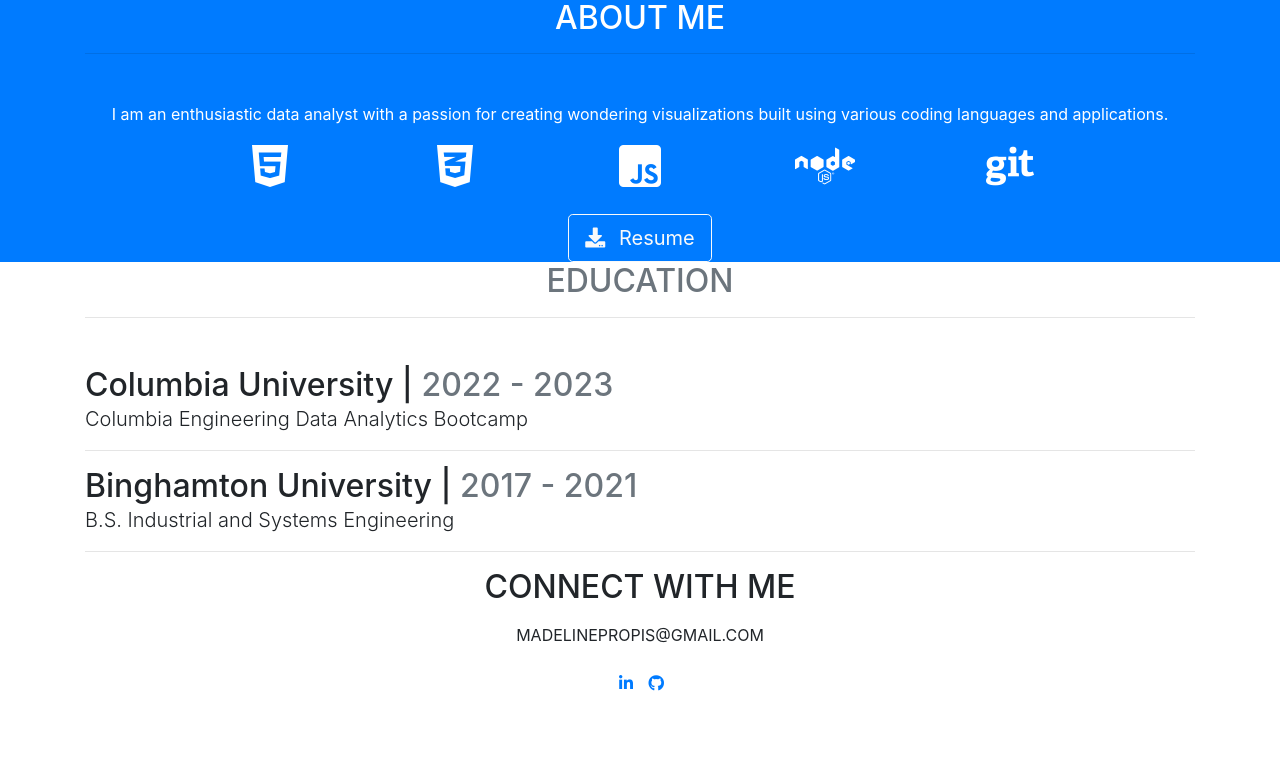
After one commit to madelinepropis/Mission-to-Mars, a Flask app: template templates/portfolio.html in a window 1280 px wide. The commit adds this page. Shown: the part 1161-1928 px from the top of the page. Run offline with Flask 2, Linux system fonts and the light colour scheme; the template is opened without the code that fills it, so the values that code supplies are empty; some libraries are stand-ins or nearby versions.

Commit message:
add files

```diff
--- /dev/null
+++ b/templates/portfolio.html
@@ -0,0 +1,477 @@
+<!DOCTYPE html>
+<html lang="en">
+
+<head>
+    <meta charset="utf-8" />
+    <meta name="viewport" content="width=device-width, initial-scale=1, shrink-to-fit=no" />
+    <meta name="description" content="" />
+    <meta name="author" content="" />
+
+    <title>Madeline Propis | Portfolio</title>
+
+    <!-- Bootstrap CSS -->
+    <link rel="stylesheet" href="https://stackpath.bootstrapcdn.com/bootstrap/4.3.1/css/bootstrap.min.css"
+        integrity="sha384-ggOyR0iXCbMQv3Xipma34MD+dH/1fQ784/j6cY/iJTQUOhcWr7x9JvoRxT2MZw1T" crossorigin="anonymous" />
+
+    <!-- Font Awesome -->
+    <link rel="stylesheet" href="https://use.fontawesome.com/releases/v5.8.1/css/all.css"
+        integrity="sha384-50oBUHEmvpQ+1lW4y57PTFmhCaXp0ML5d60M1M7uH2+nqUivzIebhndOJK28anvf" crossorigin="anonymous" />
+
+    <!-- Google Font -->
+    <link href="https://fonts.googleapis.com/css?family=Roboto:100,300,400,500,700" rel="stylesheet" />
+
+    <!-- Custom styles for this template -->
+    <link href="assets/css/styles.css" rel="stylesheet" />
+</head>
+
+<body id="page-top">
+    <!-- Navbar -->
+    <nav class="navbar navbar-expand-lg bg-dark fixed-top text-uppercase" id="mainNav">
+        <div class="container">
+            <button class="navbar-toggler navbar-toggler-right text-uppercase text-white rounded" type="button"
+                data-toggle="collapse" data-target="#navbarResponsive" aria-controls="navbarResponsive"
+                aria-expanded="false" aria-label="Toggle navigation">
+                <i class="fas fa-bars"></i>
+            </button>
+            <div class="collapse navbar-collapse" id="navbarResponsive">
+                <ul class="navbar-nav ml-auto">
+                    <li class="nav-item">
+                        <a class="nav-link " href="#portfolio">Portfolio</a>
+                    </li>
+                    <li class="nav-item">
+                        <a class="nav-link" href="#about">About</a>
+                    </li>
+                    <li class="nav-item">
+                        <a class="nav-link" href="#education">Education</a>
+                    </li>
+                    <li class="nav-item">
+                        <a class="nav-link" href="#connect">Connect</a>
+                    </li>
+                </ul>
+            </div>
+        </div>
+    </nav>
+
+    <!-- Header -->
+    <header class="masthead bg-primary text-white text-center">
+        <div class="container">
+            <img class="img-fluid mb-5 d-block mx-auto rounded-circle" src="assets/img/madeline.jpg" alt="" />
+            <h1 class="mb-0">Hi, I'm Madeline!</h1>
+            <hr />
+            <h2 class="mb-0">
+                Data Analyst
+            </h2>
+
+            <!-- Replace this text with your brand statement or other short text about you. -->
+            <p class="brand-statement">
+                I'm a 2021 graduate from Binghamton University. I am currently completing my certificate from Columbia Engineering's Data Analytics Bootcamp. I am eager to grow within the data analytics field!
+            </p>
+        </div>
+    </header>
+
+    <!-- Portfolio Grid Section -->
+    <section class="portfolio" id="portfolio">
+        <div class="container">
+            <h2 class="text-center text-uppercase text-secondary mb-0">
+                Portfolio
+            </h2>
+            <hr class="star-dark mb-5" />
+
+            <!-- Each project should include a header and a picture or animated gif.-->
+            <div class="row">
+                <div class="col-md-6 col-lg-4">
+                    <a class="portfolio-item d-block mx-auto" data-toggle="modal" data-target="#portfolio-modal-1">
+                        <div class="portfolio-item-caption d-flex position-absolute h-100 w-100">
+                            <div class="portfolio-item-caption-content my-auto w-100 text-center text-white">
+                                <p>Project #1</p>
+                                <i class="fas fa-search-plus fa-2x"></i>
+                            </div>
+                        </div>
+                        <img class="img-fluid" src="assets/img/portfolio/project1.jpg" alt="" />
+                    </a>
+                </div>
+                <div class="col-md-6 col-lg-4">
+                    <a class="portfolio-item d-block mx-auto" data-toggle="modal" data-target="#portfolio-modal-2">
+                        <div class="portfolio-item-caption d-flex position-absolute h-100 w-100">
+                            <div class="portfolio-item-caption-content my-auto w-100 text-center text-white">
+                                <p>Project #2</p>
+                                <i class="fas fa-search-plus fa-2x"></i>
+                            </div>
+                        </div>
+                        <img class="img-fluid" src="assets/img/portfolio/project2.jpg" alt="" />
+                    </a>
+                </div>
+                <div class="col-md-6 col-lg-4">
+                    <a class="portfolio-item d-block mx-auto" data-toggle="modal" data-target="#portfolio-modal-3">
+                        <div class="portfolio-item-caption d-flex position-absolute h-100 w-100">
+                            <div class="portfolio-item-caption-content my-auto w-100 text-center text-white">
+                                <p>Project #3</p>
+                                <i class="fas fa-search-plus fa-2x"></i>
+                            </div>
+                        </div>
+                        <img class="img-fluid" src="assets/img/portfolio/project3.jpg" alt="" />
+                    </a>
+                </div>
+                <div class="col-md-6 col-lg-4">
+                    <a class="portfolio-item d-block mx-auto" data-toggle="modal" data-target="#portfolio-modal-4">
+                        <div class="portfolio-item-caption d-flex position-absolute h-100 w-100">
+                            <div class="portfolio-item-caption-content my-auto w-100 text-center text-white">
+                                <p>Project #4</p>
+                                <i class="fas fa-search-plus fa-3x"></i>
+                            </div>
+                        </div>
+                        <img class="img-fluid" src="assets/img/portfolio/project4.jpg" alt="" />
+                    </a>
+                </div>
+                <div class="col-md-6 col-lg-4">
+                    <a class="portfolio-item d-block mx-auto" data-toggle="modal" data-target="#portfolio-modal-5">
+                        <div class="portfolio-item-caption d-flex position-absolute h-100 w-100">
+                            <div class="portfolio-item-caption-content my-auto w-100 text-center text-white">
+                                <p>Project #5</p>
+                                <i class="fas fa-search-plus fa-2x"></i>
+                            </div>
+                        </div>
+                        <img class="img-fluid" src="assets/img/portfolio/project5.jpg" alt="" />
+                    </a>
+                </div>
+                <div class="col-md-6 col-lg-4">
+                    <a class="portfolio-item d-block mx-auto" data-toggle="modal" data-target="#portfolio-modal-6">
+                        <div class="portfolio-item-caption d-flex position-absolute h-100 w-100">
+                            <div class="portfolio-item-caption-content my-auto w-100 text-center text-white">
+                                <p>Project #6</p>
+                                <i class="fas fa-search-plus fa-2x"></i>
+                            </div>
+                        </div>
+                        <img class="img-fluid" src="assets/img/portfolio/project6.jpg" alt="" />
+                    </a>
+                </div>
+            </div>
+        </div>
+    </section>
+
+    <!-- About Section -->
+    <section class="bg-primary text-white mb-0" id="about">
+        <div class="container">
+            <h2 class="text-center text-uppercase text-white">About Me</h2>
+            <hr class="star-light mb-5" />
+
+            <p class="about-me text-center">
+                I am an enthusiastic data analyst with a passion for
+                creating wondering visualizations built using various coding languages and applications.
+            </p>
+        </div>
+        <div class="container">
+            <div class="col-md-10 offset-md-1">
+                <div class="row text-center skills-row">
+
+                    <!-- Replace these icons and text with skills you want to show case -->
+                    <!-- You should ideally not include any more than 5-6 tech skills -->
+                    <div class="col">
+                        <i class="fab fa-html5 fa-3x"></i>
+                    </div>
+                    <div class="col">
+                        <i class="fab fa-css3-alt fa-3x"></i>
+                    </div>
+                    <div class="col">
+                        <i class="fab fa-js-square fa-3x"></i>
+                    </div>
+                    <div class="col">
+                        <i class="fab fa-node fa-3x"></i>
+                    </div>
+                    <div class="col">
+                        <i class="fab fa-git fa-3x"></i>
+                    </div>
+                </div>
+            </div>
+            <div class="text-center mt-4">
+                <a class="btn btn-lg btn-outline-light" href="#">
+                    <i class="fas fa-download mr-2"></i>
+                    Resume
+                </a>
+            </div>
+        </div>
+    </section>
+
+    <!-- Education -->
+    <section class="education" id="education">
+        <div class="container">
+            <h2 class="text-center text-uppercase text-secondary mb-0">
+                Education
+            </h2>
+            <hr class="star-dark mb-5" />
+            <div class="credential">
+                <h2 class="location mb-0">
+                    Columbia University |
+                    <span class="credential-date text-muted">2022 - 2023</span>
+                </h2>
+                <p class="lead">Columbia Engineering Data Analytics Bootcamp</p>
+            </div>
+            <hr class="credential-divider" />
+            <div class="credential">
+                <h2 class="location mb-0">
+                    Binghamton University |
+                    <span class="credential-date text-muted">2017 - 2021</span>
+                </h2>
+                <p class="lead">B.S. Industrial and Systems Engineering </p>
+            </div>
+            <hr class="credential-divider" />
+        </div>
+    </section>
+
+    <!-- Footer -->
+    <footer class="footer text-center" id="connect">
+        <div class="container">
+            <div class="row">
+                <div class="col-md-6 offset-md-3">
+                    <h2 class="text-center text-uppercase mb-3">
+                        Connect with Me
+                    </h2>
+                    <p class="text-uppercase mb-4">
+                        madelinepropis@gmail.com
+                    </p>
+                    <ul class="list-inline mb-0">
+                        </li>
+                        <li class="list-inline-item">
+                            <a class="btn-social text-center rounded-circle" href="#">
+                                <i class="fab fa-fw fa-linkedin-in"></i>
+                            </a>
+                        </li>
+                        <li class="list-inline-item">
+                            <a class="btn-social text-center rounded-circle" href="https://github.com/madelinepropis">
+                                <i class="fab fa-github"></i>
+                            </a>
+                        </li>
+                    </ul>
+                </div>
+            </div>
+        </div>
+    </footer>
+
+    <div class="copyright py-4 text-center text-white">
+        <div class="container">
+            <small>Copyright &copy; Madeline Propis 2022-2023</small>
+        </div>
+    </div>
+
+
+
+    <!-- Portfolio Modals: These are what open up when you click on each project. Replace the information as needed. -->
+    <!-- Portfolio Modal 1 -->
+    <div class="modal portfolio-modal mfp-hide" id="portfolio-modal-1">
+        <div class="portfolio-modal-dialog bg-white">
+            <a class="close-button portfolio-modal-dismiss" href="#" data-dismiss="modal">
+                <i class="fa fa-2x fa-times close-link"></i>
+            </a>
+            <div class="container text-center">
+                <div class="row">
+                    <div class="col-lg-8 mx-auto">
+                        <h2 class="text-secondary text-uppercase mb-0">
+                            Project Name 1
+                        </h2>
+                        <hr class="star-dark mb-5" />
+                        <img class="img-fluid mb-5" src="img/portfolio/project1.jpg" alt="" />
+                        <p class="mb-5">
+                            Lorem ipsum dolor sit amet, consectetur
+                            adipisicing elit. Mollitia neque assumenda ipsam
+                            nihil, molestias magnam, recusandae quos quis
+                            inventore quisquam velit asperiores, vitae?
+                            Reprehenderit soluta, eos quod consequuntur
+                            itaque. Nam.
+                        </p>
+                        <a class="btn btn-primary portfolio-modal-dismiss" href="#">
+                            Live Demo</a>
+                        <a class="btn btn-primary portfolio-modal-dismiss" href="#">
+                            View Code</a>
+                    </div>
+                </div>
+            </div>
+        </div>
+    </div>
+
+    <!-- Portfolio Modal 2 -->
+    <div class="modal portfolio-modal mfp-hide" id="portfolio-modal-2">
+        <div class="portfolio-modal-dialog bg-white">
+            <a class="close-button portfolio-modal-dismiss" href="#" data-dismiss="modal">
+                <i class="fa fa-2x fa-times close-link"></i>
+            </a>
+            <div class="container text-center">
+                <div class="row">
+                    <div class="col-lg-8 mx-auto">
+                        <h2 class="text-secondary text-uppercase mb-0">
+                            Project Name
+                        </h2>
+                        <hr class="star-dark mb-5" />
+                        <img class="img-fluid mb-5" src="img/portfolio/project2.jpg" alt="" />
+                        <p class="mb-5">
+                            Lorem ipsum dolor sit amet, consectetur
+                            adipisicing elit. Mollitia neque assumenda ipsam
+                            nihil, molestias magnam, recusandae quos quis
+                            inventore quisquam velit asperiores, vitae?
+                            Reprehenderit soluta, eos quod consequuntur
+                            itaque. Nam.
+                        </p>
+                        <a class="btn btn-primary portfolio-modal-dismiss" href="#">
+                            Live Demo
+                        </a>
+
+                        <a class="btn btn-primary portfolio-modal-dismiss" href="#">
+                            View Code</a>
+                    </div>
+                </div>
+            </div>
+        </div>
+    </div>
+
+    <!-- Portfolio Modal 3 -->
+    <div class="modal portfolio-modal mfp-hide" id="portfolio-modal-3">
+        <div class="portfolio-modal-dialog bg-white">
+            <a class="close-button portfolio-modal-dismiss" href="#" data-dismiss="modal">
+                <i class="fa fa-2x fa-times close-link"></i>
+            </a>
+            <div class="container text-center">
+                <div class="row">
+                    <div class="col-lg-8 mx-auto">
+                        <h2 class="text-secondary text-uppercase mb-0">
+                            Project Name
+                        </h2>
+                        <hr class="star-dark mb-5" />
+                        <img class="img-fluid mb-5" src="img/portfolio/project3.jpg" alt="" />
+                        <p class="mb-5">
+                            Lorem ipsum dolor sit amet, consectetur
+                            adipisicing elit. Mollitia neque assumenda ipsam
+                            nihil, molestias magnam, recusandae quos quis
+                            inventore quisquam velit asperiores, vitae?
+                            Reprehenderit soluta, eos quod consequuntur
+                            itaque. Nam.
+                        </p>
+                        <a class="btn btn-primary portfolio-modal-dismiss" href="#">
+                            Live Demo
+                        </a>
+
+                        <a class="btn btn-primary portfolio-modal-dismiss" href="#">
+                            View Code</a>
+                    </div>
+                </div>
+            </div>
+        </div>
+    </div>
+
+    <!-- Portfolio Modal 4 -->
+    <div class="modal portfolio-modal mfp-hide" id="portfolio-modal-4">
+        <div class="portfolio-modal-dialog bg-white">
+            <a class="close-button portfolio-modal-dismiss" href="#" data-dismiss="modal">
+                <i class="fa fa-2x fa-times close-link"></i>
+            </a>
+            <div class="container text-center">
+                <div class="row">
+                    <div class="col-lg-8 mx-auto">
+                        <h2 class="text-secondary text-uppercase mb-0">
+                            Project Name
+                        </h2>
+                        <hr class="star-dark mb-5" />
+                        <img class="img-fluid mb-5" src="img/portfolio/project4.jpg" alt="" />
+                        <p class="mb-5">
+                            Lorem ipsum dolor sit amet, consectetur
+                            adipisicing elit. Mollitia neque assumenda ipsam
+                            nihil, molestias magnam, recusandae quos quis
+                            inventore quisquam velit asperiores, vitae?
+                            Reprehenderit soluta, eos quod consequuntur
+                            itaque. Nam.
+                        </p>
+                        <a class="btn btn-primary portfolio-modal-dismiss" href="#">
+                            Live Demo
+                        </a>
+
+                        <a class="btn btn-primary portfolio-modal-dismiss" href="#">
+                            View Code</a>
+                    </div>
+                </div>
+            </div>
+        </div>
+    </div>
+
+    <!-- Portfolio Modal 5 -->
+    <div class="modal portfolio-modal mfp-hide" id="portfolio-modal-5">
+        <div class="portfolio-modal-dialog bg-white">
+            <a class="close-button portfolio-modal-dismiss" href="#" data-dismiss="modal">
+                <i class="fa fa-2x fa-times close-link"></i>
+            </a>
+            <div class="container text-center">
+                <div class="row">
+                    <div class="col-lg-8 mx-auto">
+                        <h2 class="text-secondary text-uppercase mb-0">
+                            Project Name
+                        </h2>
+                        <hr class="star-dark mb-5" />
+                        <img class="img-fluid mb-5" src="img/portfolio/project5.jpg" alt="" />
+                        <p class="mb-5">
+                            Lorem ipsum dolor sit amet, consectetur
+                            adipisicing elit. Mollitia neque assumenda ipsam
+                            nihil, molestias magnam, recusandae quos quis
+                            inventore quisquam velit asperiores, vitae?
+                            Reprehenderit soluta, eos quod consequuntur
+                            itaque. Nam.
+                        </p>
+                        <a class="btn btn-primary portfolio-modal-dismiss" href="#">
+                            Live Demo
+                        </a>
+
+                        <a class="btn btn-primary portfolio-modal-dismiss" href="#">
+                            View Code</a>
+                    </div>
+                </div>
+            </div>
+        </div>
+    </div>
+
+    <!-- Portfolio Modal 6 -->
+    <div class="modal portfolio-modal mfp-hide" id="portfolio-modal-6">
+        <div class="portfolio-modal-dialog bg-white">
+            <a class="close-button portfolio-modal-dismiss" href="#" data-dismiss="modal">
+                <i class="fa fa-2x fa-times close-link"></i>
+            </a>
+            <div class="container text-center">
+                <div class="row">
+                    <div class="col-lg-8 mx-auto">
+                        <h2 class="text-secondary text-uppercase mb-0">
+                            Project Name
+                        </h2>
+                        <hr class="star-dark mb-5" />
+                        <img class="img-fluid mb-5" src="img/portfolio/project6.jpg" alt="" />
+                        <p class="mb-5">
+                            Lorem ipsum dolor sit amet, consectetur
+                            adipisicing elit. Mollitia neque assumenda ipsam
+                            nihil, molestias magnam, recusandae quos quis
+                            inventore quisquam velit asperiores, vitae?
+                            Reprehenderit soluta, eos quod consequuntur
+                            itaque. Nam.
+                        </p>
+                        <a class="btn btn-primary portfolio-modal-dismiss" href="#">
+                            Live Demo
+                        </a>
+
+                        <a class="btn btn-primary portfolio-modal-dismiss" href="#">
+                            View Code</a>
+                    </div>
+                </div>
+            </div>
+        </div>
+    </div>
+
+    <!-- Bootstrap core JavaScript -->
+    <script src="https://code.jquery.com/jquery-3.3.1.slim.min.js"
+        integrity="sha384-q8i/X+965DzO0rT7abK41JStQIAqVgRVzpbzo5smXKp4YfRvH+8abtTE1Pi6jizo"
+        crossorigin="anonymous"></script>
+    <script src="https://cdnjs.cloudflare.com/ajax/libs/popper.js/1.14.7/umd/popper.min.js"
+        integrity="sha384-UO2eT0CpHqdSJQ6hJty5KVphtPhzWj9WO1clHTMGa3JDZwrnQq4sF86dIHNDz0W1"
+        crossorigin="anonymous"></script>
+    <script src="https://stackpath.bootstrapcdn.com/bootstrap/4.3.1/js/bootstrap.min.js"
+        integrity="sha384-JjSmVgyd0p3pXB1rRibZUAYoIIy6OrQ6VrjIEaFf/nJGzIxFDsf4x0xIM+B07jRM"
+        crossorigin="anonymous"></script>
+
+    <!-- Plugin JavaScript -->
+    <script src="https://code.jquery.com/ui/1.12.0/jquery-ui.js"
+        integrity="sha256-0YPKAwZP7Mp3ALMRVB2i8GXeEndvCq3eSl/WsAl1Ryk=" crossorigin="anonymous"></script>
+</body>
+
+</html>
```
Also changed, not shown: Mission_to_Mars_Challenge.py (added, +98 -0 lines), scraping.py (+27 -1 lines), templates/index.html (+27 -4 lines), 4 other files.
